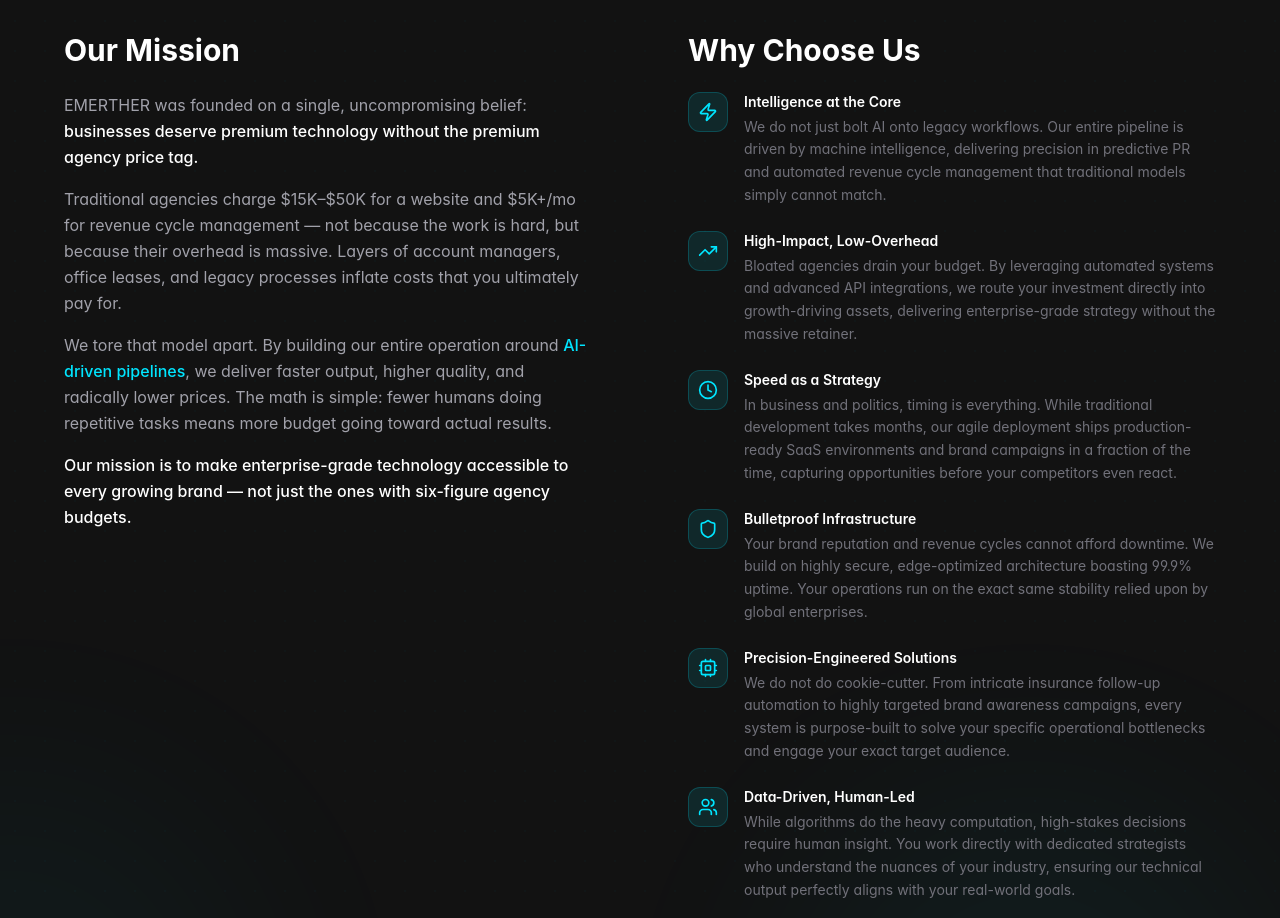
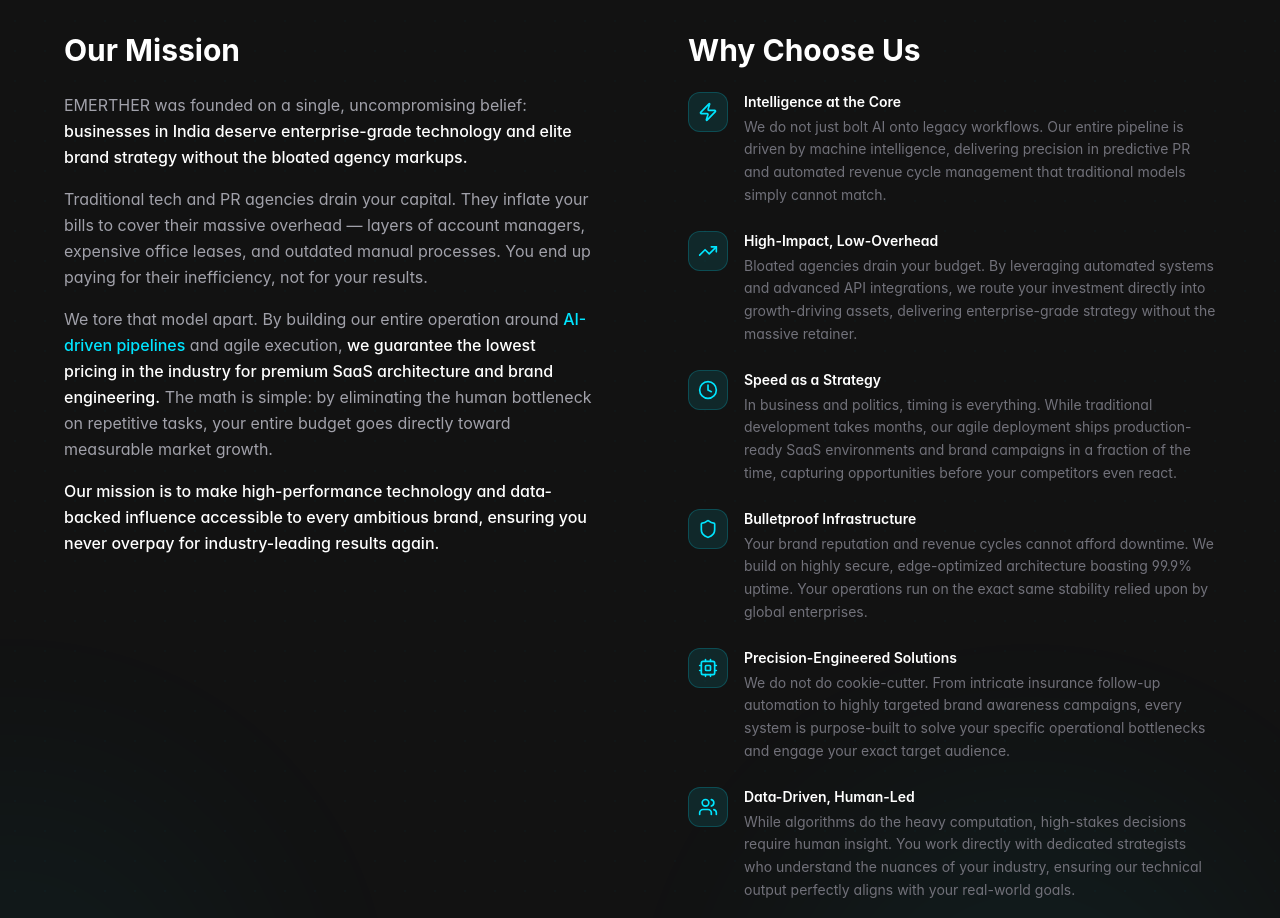
Before and after one commit to ketangunjal/emerther-landing, a Next.js app: page / in a window 1280 px wide. Shown: the part 2380-3298 px from the top of the page. Built offline with nearby package versions, Linux system fonts and the light colour scheme.

Commit message:
Rewrite Our Mission for Indian market: lowest-price guarantee, anti-overhead positioning

```diff
--- a/src/components/AboutUs.tsx
+++ b/src/components/AboutUs.tsx
@@ -108,25 +108,30 @@
               <p>
                 EMERTHER was founded on a single, uncompromising belief:{" "}
                 <span className="text-white font-medium">
-                  businesses deserve premium technology without the premium agency price tag.
+                  businesses in India deserve enterprise-grade technology and elite brand strategy without the bloated agency markups.
                 </span>
               </p>
               <p>
-                Traditional agencies charge $15K–$50K for a website and $5K+/mo for revenue
-                cycle management — not because the work is hard, but because their overhead
-                is massive. Layers of account managers, office leases, and legacy processes
-                inflate costs that you ultimately pay for.
+                Traditional tech and PR agencies drain your capital. They inflate your bills
+                to cover their massive overhead — layers of account managers, expensive office
+                leases, and outdated manual processes. You end up paying for their inefficiency,
+                not for your results.
               </p>
               <p>
                 We tore that model apart. By building our entire operation around{" "}
-                <span className="text-neon-blue font-medium">AI-driven pipelines</span>,
-                we deliver faster output, higher quality, and radically lower prices. The
-                math is simple: fewer humans doing repetitive tasks means more budget
-                going toward actual results.
+                <span className="text-accent font-medium">AI-driven pipelines</span>{" "}
+                and agile execution,{" "}
+                <span className="text-white font-medium">
+                  we guarantee the lowest pricing in the industry for premium SaaS architecture
+                  and brand engineering.
+                </span>{" "}
+                The math is simple: by eliminating the human bottleneck on repetitive tasks,
+                your entire budget goes directly toward measurable market growth.
               </p>
               <p className="text-white font-medium">
-                Our mission is to make enterprise-grade technology accessible to every
-                growing brand — not just the ones with six-figure agency budgets.
+                Our mission is to make high-performance technology and data-backed influence
+                accessible to every ambitious brand, ensuring you never overpay for
+                industry-leading results again.
               </p>
             </div>
           </motion.div>
```
